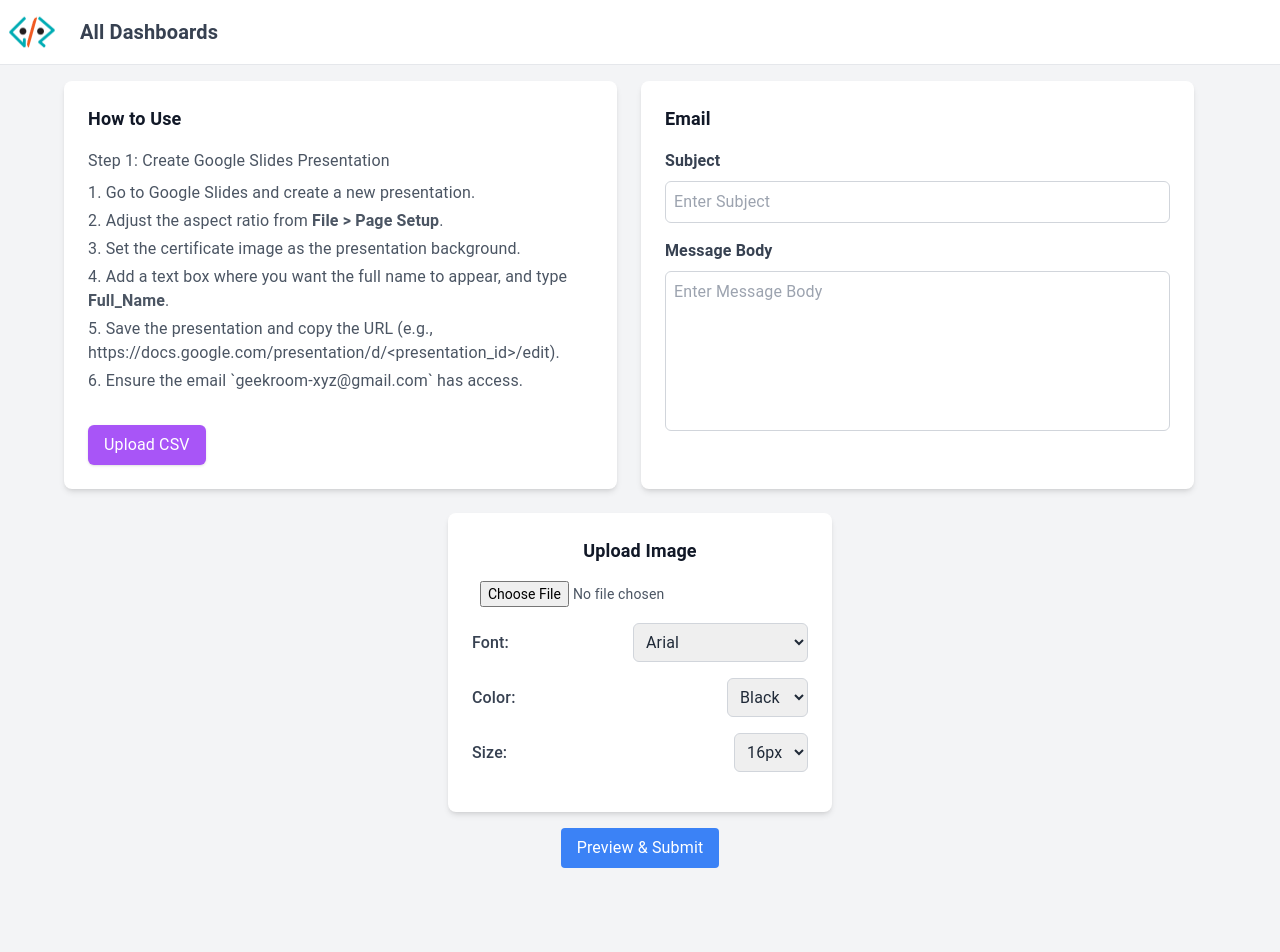
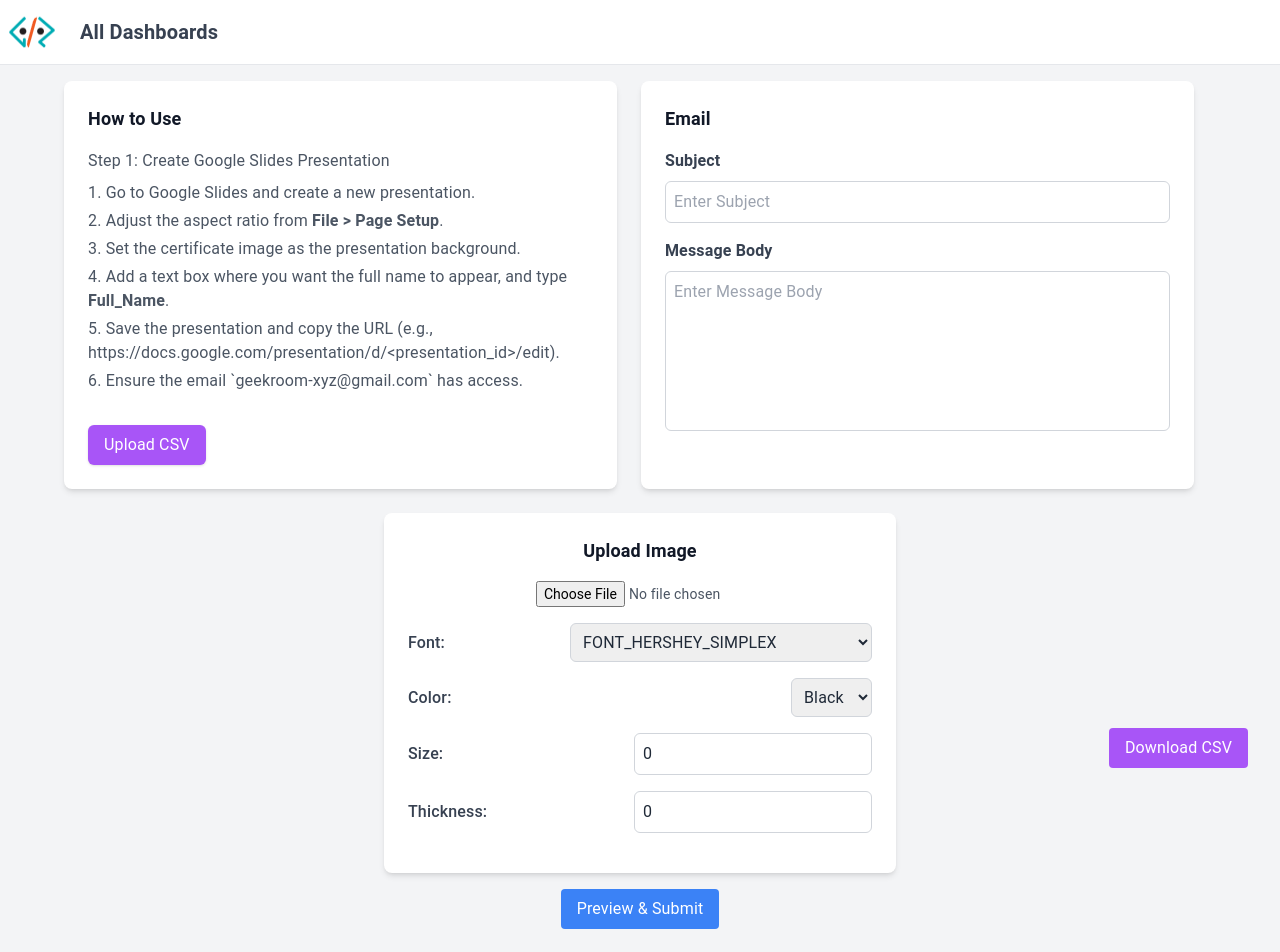
Before and after one commit to akanoao/gr-dashboard-frontend, a React (Vite) app: page /certificate in a window 1280 px wide. Shown: the top 952 px of the page. Built offline with nearby package versions, Linux system fonts and the light colour scheme; no server answers.

Commit message:
connected with backend routes for local host)

```diff
--- a/src/components/CertificateDashboard.tsx
+++ b/src/components/CertificateDashboard.tsx
@@ -5,9 +5,10 @@ const CertificateDashboard = () => {
   const [subject, setSubject] = useState("");
   const [body, setBody] = useState("");
   const [csvFile, setCsvFile] = useState<File | null>(null);
-  const [font, setFont] = React.useState<string>("Arial");
-  const [color, setColor] = React.useState<string>("black");
-  const [size, setSize] = React.useState<string>("16px");
+  const [font, setFont] = React.useState<string>("0");
+  const [color, setColor] = React.useState<string>("[0,0,0]");
+  const [size, setSize] = React.useState<string>("0");
+  const [thickness, setThickness] = React.useState<string>("0");
   const handleCSVUpload = (event: React.ChangeEvent<HTMLInputElement>) => {
     const file = event.target.files?.[0];
     if (file) {
@@ -33,8 +34,12 @@ const CertificateDashboard = () => {
     setColor(event.target.value);
   };
 
-  const handleSizeChange = (event: React.ChangeEvent<HTMLSelectElement>) => {
+  const handleSizeChange = (event: React.ChangeEvent<HTMLInputElement>) => {
     setSize(event.target.value);
+  };
+
+  const handleThicknessChange = (event: React.ChangeEvent<HTMLInputElement>) => {
+    setThickness(event.target.value);
   };
 
   const [previewContent, setPreviewContent] = useState<{
@@ -100,12 +105,36 @@ const CertificateDashboard = () => {
     }
   };
 
-  const handlePreviewAndSubmit = () => {
+  const handlePreviewAndSubmit = async () => {
     // Simulate a backend API call to get the processed image
-    setTimeout(() => {
-      const processedImage =
-        "https://via.placeholder.com/800x400?text=Processed+Image"; // Replace with real backend API response
+    try {
 
+      if (!uploadedImage) {
+        alert("No image uploaded");
+        return;
+      }
+
+      const formData = new FormData();
+      formData.append("image", uploadedImage); // image file from input
+      formData.append("start", JSON.stringify(boundingBox?.startX)); // coordinates
+      formData.append("end", JSON.stringify(boundingBox?.startY)); // coordinates
+      formData.append("font", font); // font
+      formData.append("size", size); // size
+      formData.append("color", color); // color
+      formData.append("thickness", thickness); // thickness
+
+      const response = await fetch("http://localhost:5000/certificate-preview", {
+        method: "POST",
+        body: formData,
+      });
+
+      if (!response.ok) {
+        throw new Error(`Failed to generate certificate preview: ${response.statusText}`);
+      }
+
+      // Parse response and generate object URL for the processed image
+      const blob = await response.blob();
+      const processedImage = URL.createObjectURL(blob); // Replace with real backend API response
       const sanitizedSubject = DOMPurify.sanitize(subject);
       const sanitizedBody = DOMPurify.sanitize(body, {
         WHOLE_DOCUMENT: true,
@@ -191,12 +220,45 @@ const CertificateDashboard = () => {
         body: sanitizedBody,
         image: processedImage,
       });
-    }, 1000);
+    } catch (error) {
+    console.error("Error generating preview:", (error as Error).message);
+  }
   };
 
   const handleCancelPreview = () => {
     setPreviewContent(null);
   };
+
+  const handleSubmitEmails = async () => {
+    if (!csvFile || !uploadedImage){
+      alert("Please upload both a CSV file and an image before submitting.");
+      return;
+    }
+    const formData = new FormData();
+    formData.append("file", csvFile, "data.csv");
+    formData.append("image", uploadedImage); // image file from input
+    formData.append("start", JSON.stringify(boundingBox?.startX)); // coordinates
+    formData.append("end", JSON.stringify(boundingBox?.startY)); // coordinates
+    formData.append("font", font); // font
+    formData.append("size", size); // size
+    formData.append("color", color); // color
+    formData.append("thickness", thickness); // thickness
+    formData.append("subject", subject);
+    formData.append("body", body);
+    try {
+      const response = await fetch("http://localhost:5000/certificate-sender", {
+        method: "POST",
+        body: formData,
+      });
+      if (!response.ok) {
+        throw new Error(`Failed to send emails: ${response.status} ${response.statusText}`);
+      }
+      const result = await response.json();
+      alert(JSON.stringify(result.message));
+    } catch (error){
+      console.error("Error sending emails:", (error as Error).message);
+    }
+  }
 
   const calculateBoxStyle = () => {
     if (!boundingBox || !imageRef.current) return {};
@@ -305,7 +367,7 @@ const CertificateDashboard = () => {
 
       <div className="flex justify-center gap-4 lg:gap-6 w-full max-w-6xl mt-6">
         {/* certificate image */}
-        <div className="bg-white shadow-md rounded-lg p-4 lg:p-6 w-full max-w-sm md:w-1/2 flex flex-col items-center relative">
+        <div className="bg-white shadow-md rounded-lg p-4 lg:p-6 w-full max-w-lg md:w-1/2 flex flex-col items-center relative">
           <h2 className="text-gray-900 font-bold text-lg mb-4 text-center">
             Upload Image
           </h2>
@@ -313,7 +375,7 @@ const CertificateDashboard = () => {
           <input
             type="file"
             accept="image/*"
-            className="text-sm text-gray-600 mb-4 w-full max-w-xs"
+            className="text-sm text-gray-600 mb-4 ml-28 w-full max-w-xs"
             onChange={handleImageUpload}
           />
 
@@ -331,10 +393,14 @@ const CertificateDashboard = () => {
                 className="border-gray-300 border rounded-md p-2 text-gray-800"
                 onChange={handleFontChange}
               >
-                <option value="Arial">Arial</option>
-                <option value="Times New Roman">Times New Roman</option>
-                <option value="Calibri">Calibri</option>
-                <option value="Comic Sans">Comic Sans</option>
+                <option value="0">FONT_HERSHEY_SIMPLEX</option>
+                <option value="1">FONT_HERSHEY_PLAIN</option>
+                <option value="2">FONT_HERSHEY_DUPLEX</option>
+                <option value="3">FONT_HERSHEY_COMPLEX</option>
+                <option value="4">FONT_HERSHEY_TRIPLEX</option>
+                <option value="5">FONT_HERSHEY_COMPLEX_SMALL</option>
+                <option value="6">FONT_HERSHEY_SCRIPT_SIMPLEX</option>
+                <option value="7">FONT_HERSHEY_SCRIPT_COMPLEX</option>
               </select>
             </div>
 
@@ -345,7 +411,7 @@ const CertificateDashboard = () => {
               >
                 Color:
               </label>
-              <select
+              {/* <select
                 id="color-select"
                 value={color}
                 className="border-gray-300 border rounded-md p-2 text-gray-800"
@@ -355,6 +421,18 @@ const CertificateDashboard = () => {
                 <option value="red">Red</option>
                 <option value="blue">Blue</option>
                 <option value="green">Green</option>
+              </select> */}
+              <select
+              id="color-select"
+              value={color} // Convert BGR array to a string for the `value` attribute
+              className="border-gray-300 border rounded-md p-2 text-gray-800"
+              onChange={handleColorChange}
+              >
+              <option value='[0, 0, 0]'>Black</option>
+              <option value='[0, 0, 255]'>Red</option>
+              <option value='[255, 0, 0]'>Blue</option>
+              <option value='[0, 255, 0]'>Green</option>
+              <option value='[255, 255, 255]'>White</option>
               </select>
             </div>
 
@@ -365,17 +443,31 @@ const CertificateDashboard = () => {
               >
                 Size:
               </label>
-              <select
-                id="size-select"
-                value={size}
-                className="border-gray-300 border rounded-md p-2 text-gray-800"
-                onChange={handleSizeChange}
+              <input
+              id="size-select"
+              type="number"
+              step="0.1"  // Allows decimal values
+              value={size}
+              className="border-gray-300 border rounded-md p-2 text-gray-800"
+              onChange={handleSizeChange}
+            />
+            </div>
+
+            <div className="flex items-center justify-between">
+              <label
+                htmlFor="thickness-select"
+                className="text-gray-700 font-medium"
               >
-                <option value="12px">12px</option>
-                <option value="16px">16px</option>
-                <option value="20px">20px</option>
-                <option value="24px">24px</option>
-              </select>
+                Thickness:
+              </label>
+              <input
+              id="thickness-select"
+              type="number"
+              step="1"  // Allows decimal values
+              value={thickness}
+              className="border-gray-300 border rounded-md p-2 text-gray-800"
+              onChange={handleThicknessChange}
+            />
             </div>
           </div>
 
@@ -464,7 +556,7 @@ const CertificateDashboard = () => {
                 Cancel
               </button>
               <button
-                onClick={() => alert("Preview Submitted Successfully!")}
+                onClick={handleSubmitEmails}
                 className="bg-green-500 text-white px-4 py-2 rounded hover:bg-green-600 transition"
               >
                 Submit
@@ -483,6 +575,9 @@ const CertificateDashboard = () => {
           style={{ width: "67%" }}
         ></div>
       </div>
+      <button className="fixed bottom-8 right-8 bg-purple-500 text-white px-4 py-2 rounded hover:bg-purple-600 transition">
+        Download CSV
+      </button>
     </div>
   );
 };
```
